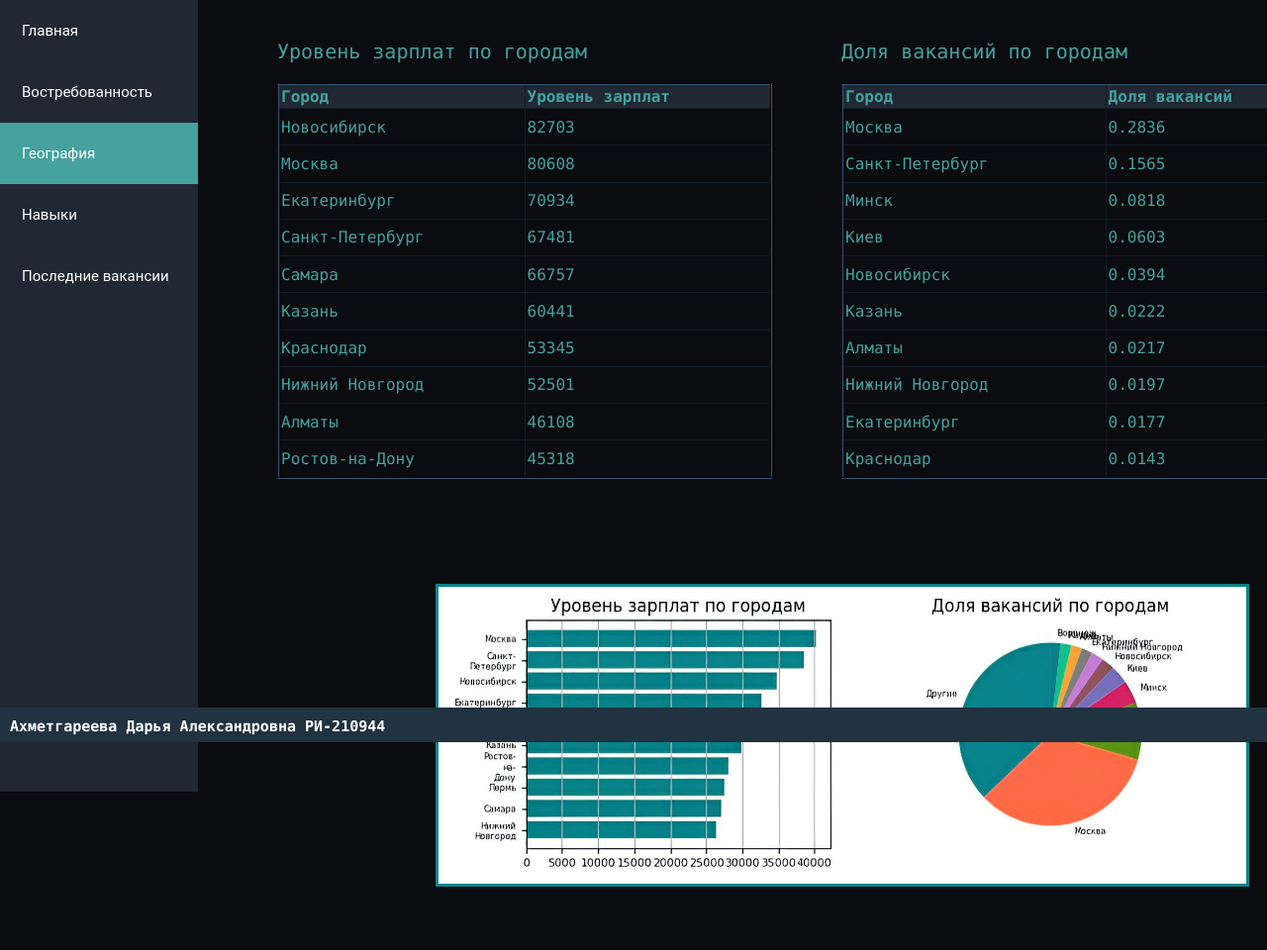
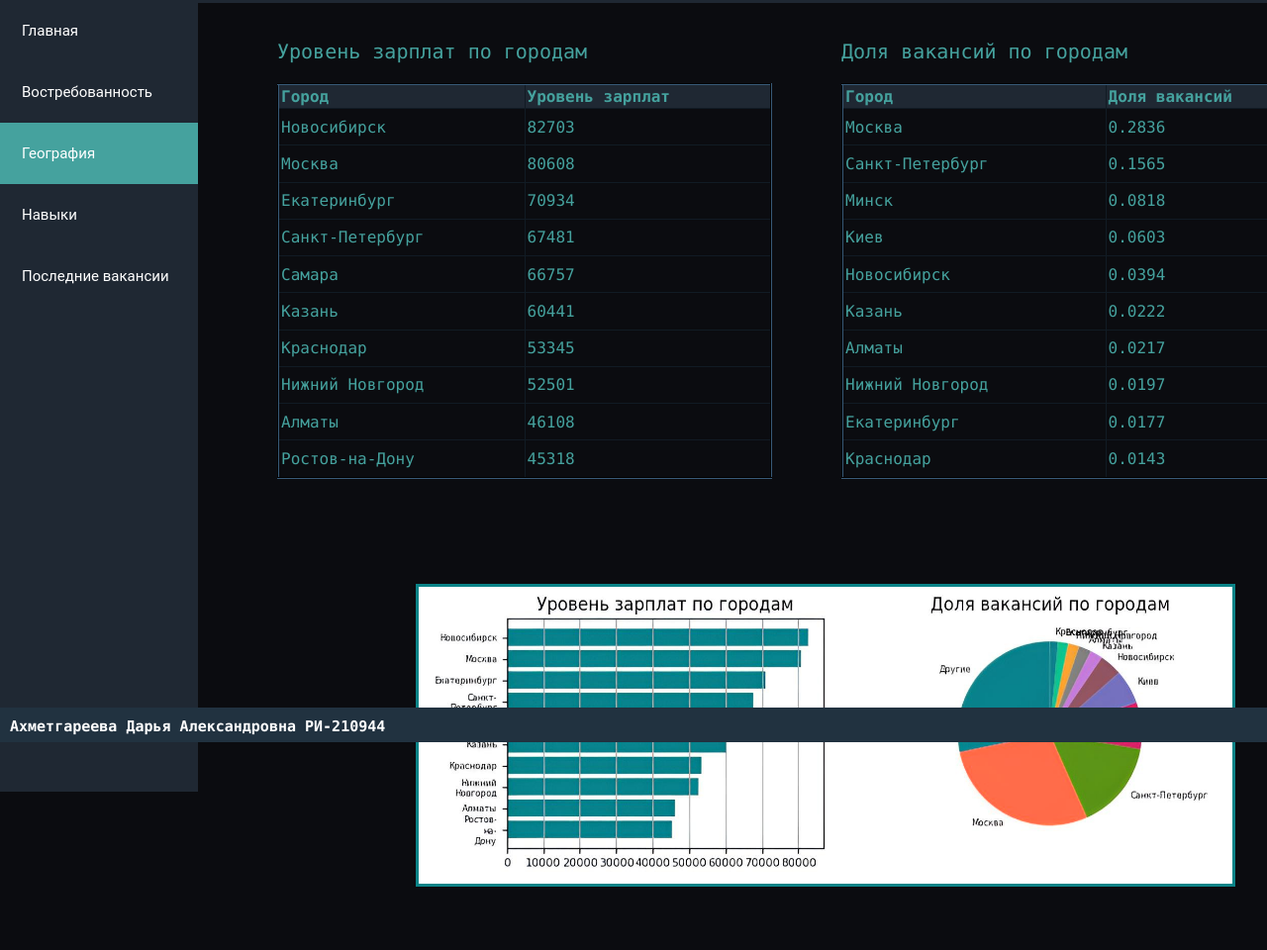
Before and after one commit to DariInel/DjangoEducationalProject, a Django app: page /geography/ in a window 1280 px wide; the page is wider, and only the part inside the window is pictured. Shown: the part 50-1010 px from the top of that part at 99% size. Run offline with Django 4.2, Linux system fonts and the light colour scheme; data comes from the database, SQL or seed files in the repository; both versions use the stored data as it was after the commit.

Commit message:
Fixed bugs in analytics and design

```diff
--- a/extra_app/models.py
+++ b/extra_app/models.py
@@ -14,7 +14,7 @@ class DataFullstack(models.Model):
 
     class Meta:
         verbose_name = 'Статистика по профессии'
-        verbose_name_plural = 'Статистик по профессии'
+        verbose_name_plural = 'Статистика по профессии'
 
 
 class SalaryLevel(models.Model):
@@ -26,7 +26,7 @@ class SalaryLevel(models.Model):
 
     class Meta:
         verbose_name = 'Статистика по уровню зарплат'
-        verbose_name_plural = 'Статистик по уровню зарплат'
+        verbose_name_plural = 'Статистика по уровню зарплат'
 
 
 class SalaryPart(models.Model):
@@ -38,7 +38,7 @@ class SalaryPart(models.Model):
 
     class Meta:
         verbose_name = 'Статистика по доле вакансий'
-        verbose_name_plural = 'Статистик по доле вакансий'
+        verbose_name_plural = 'Статистика по доле вакансий'
 
 
 class TopSkills(models.Model):
--- a/extra_app/static/css/style_demand.css
+++ b/extra_app/static/css/style_demand.css
@@ -1,8 +1,9 @@
 html{
   overflow-x: hidden;
 }
-.line {
+.line_limit_header {
   position: absolute;
+  z-index: 1;
   background-color: #1f2833;
   color: #1f2833;
   height: 3px;
--- a/extra_app/static/css/style_geography.css
+++ b/extra_app/static/css/style_geography.css
@@ -1,8 +1,9 @@
 html{
   overflow-x: hidden;
 }
-.line {
+.line_limit_header {
   position: absolute;
+  z-index: 1;
   background-color: #1f2833;
   color: #1f2833;
   height: 3px;
@@ -48,7 +49,7 @@ caption {
 }
 header{
   position: fixed;
-  z-index: 1;
+  z-index: 2;
   width: 100%;
   left: 0;
   top: 0;
@@ -101,7 +102,7 @@ footer{
 .pic {
   position: absolute;
   height: 300px;
-  left: 440px;
+  left: 420px;
   top: 640px;
   border: 3px solid #2279af;
 }
--- a/extra_app/static/css/style_latest_vacancies.css
+++ b/extra_app/static/css/style_latest_vacancies.css
@@ -1,7 +1,7 @@
 html{
   overflow-x: hidden;
 }
-.line {
+.line_limit_header {
   position: absolute;
   background-color: #1f2833;
   color: #1f2833;
--- a/extra_app/static/css/style_skills.css
+++ b/extra_app/static/css/style_skills.css
@@ -1,7 +1,7 @@
 html{
   overflow-x: hidden;
 }
-.line {
+.line_limit_header {
   position: absolute;
   background-color: #1f2833;
   color: #1f2833;
--- a/templates/demand_page.html
+++ b/templates/demand_page.html
@@ -9,7 +9,7 @@
 <body>
  <header>
      <img class = "logo_img" src="{% static "images/logo_img.png" %}" alt="лого" >
-     <div class="line"></div>
+     <div class="line_limit_header"></div>
  </header>
     <main>
         <div class="sidebar">
--- a/templates/geography.html
+++ b/templates/geography.html
@@ -9,7 +9,7 @@
 <body>
  <header>
      <img class = "logo_img" src="{% static "images/logo_img.png" %}" alt="лого" >
-     <div class="line"></div>
+     <div class="line_limit_header"></div>
  </header>
     <main>
         <div class="sidebar">
@@ -39,7 +39,7 @@
             </tr>
         {% endfor %}
         </table>
-        <img class = "pic" src="{% static "images/city_graf.png" %}" alt="графики зарплат" >
+        <img class = "pic" src="{% static "images/level_salary.png" %}" alt="графики зарплат" >
         <div class="line"></div>
     </main>
     <footer>
--- a/templates/latest_vacancies.html
+++ b/templates/latest_vacancies.html
@@ -9,7 +9,7 @@
 <body>
  <header>
      <img class = "logo_img" src="{% static "images/logo_img.png" %}" alt="лого" >
-     <div class="line"></div>
+     <div class="line_limit_header"></div>
  </header>
     <main>
         <div class="sidebar">
--- a/templates/skills.html
+++ b/templates/skills.html
@@ -9,7 +9,7 @@
 <body>
  <header>
      <img class = "logo_img" src="{% static "images/logo_img.png" %}" alt="лого" >
-     <div class="line"></div>
+     <div class="line_limit_header"></div>
  </header>
     <main>
         <div class="sidebar">
```
Also changed, not shown: db.sqlite3, extra_app/migrations/0002_datafullstack_delete_professional.py (added), extra_app/migrations/0003_salarylevel.py (added), extra_app/migrations/0004_salarypart.py (added), extra_app/migrations/0005_topskills_alter_datafullstack_options_and_more.py (added), extra_app/migrations/0006_alter_topskills_list_skills.py (added), extra_app/static/images/level_salary.png (added).
